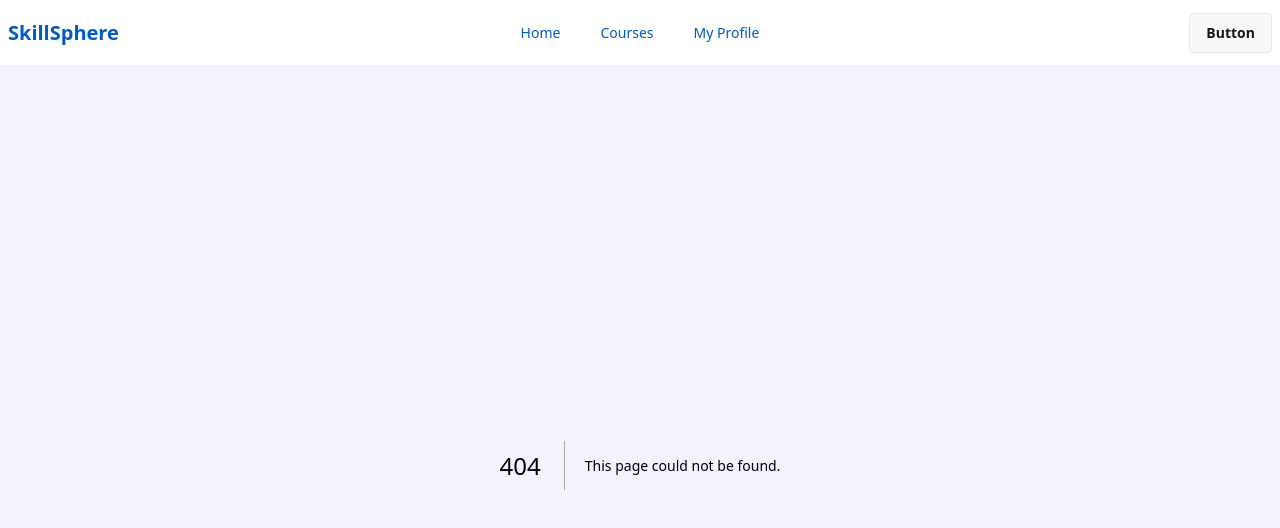
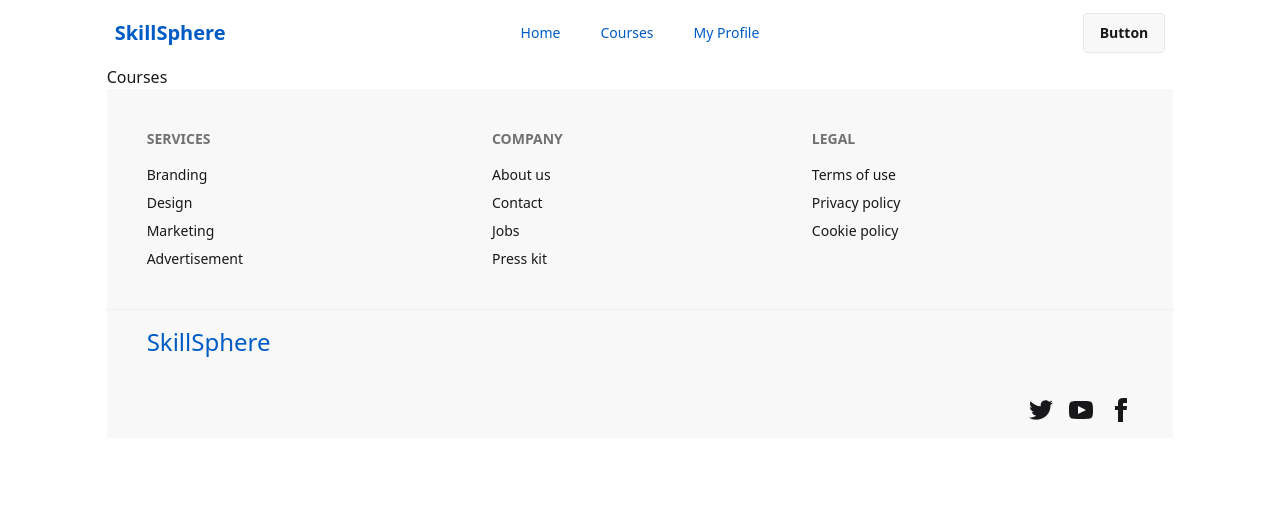
Before and after one commit to naimurrahmanniloy/skillsphere, a Next.js app: page /courses in a window 1280 px wide. Before the commit this address had no page. Shown: the top 528 px of the page. Built offline with nearby package versions, Linux system fonts and the light colour scheme.

Commit message:
added the footer section

```diff
--- a/package.json
+++ b/package.json
@@ -9,6 +9,7 @@
     "lint": "eslint"
   },
   "dependencies": {
+    "lenis": "^1.3.23",
     "next": "16.2.4",
     "react": "19.2.4",
     "react-dom": "19.2.4"
--- /dev/null
+++ b/src/app/courses/page.jsx
@@ -0,0 +1,11 @@
+import React from "react";
+
+const Courses = () => {
+  return (
+    <div>
+      <h1>Courses</h1>
+    </div>
+  );
+};
+
+export default Courses;
--- a/src/app/layout.js
+++ b/src/app/layout.js
@@ -1,6 +1,7 @@
 import { Geist, Geist_Mono } from "next/font/google";
 import "./globals.css";
 import Navbar from "@/components/Navbar";
+import Footer from "@/components/Footer";
 
 const geistSans = Geist({
   variable: "--font-geist-sans",
@@ -13,8 +14,7 @@
 });
 
 export const metadata = {
-  title: "Create Next App",
-  description: "Generated by create next app",
+  title: "Skillsphere",
 };
 
 export default function RootLayout({ children }) {
@@ -24,9 +24,10 @@
       lang="en"
       className={`${geistSans.variable} ${geistMono.variable} h-full antialiased`}
     >
-      <body className="min-h-full flex flex-col ">
+      <body className="min-h-full flex flex-col w-10/12 mx-auto ">
         <Navbar />
-        <main className="bg-[#F2F3FC]">{children}</main>
+        {children}
+        <Footer />
       </body>
     </html>
   );
--- /dev/null
+++ b/src/app/myprofile/page.jsx
@@ -0,0 +1,11 @@
+import React from "react";
+
+const MyProfile = () => {
+  return (
+    <div>
+      <h1>My Profile</h1>
+    </div>
+  );
+};
+
+export default MyProfile;
--- /dev/null
+++ b/src/components/Footer.jsx
@@ -0,0 +1,74 @@
+import React from "react";
+
+const Footer = () => {
+  return (
+    <div>
+      <footer className="footer sm:footer-horizontal bg-base-200 text-base-content p-10">
+        <nav>
+          <h6 className="footer-title">Services</h6>
+          <a className="link link-hover">Branding</a>
+          <a className="link link-hover">Design</a>
+          <a className="link link-hover">Marketing</a>
+          <a className="link link-hover">Advertisement</a>
+        </nav>
+        <nav>
+          <h6 className="footer-title">Company</h6>
+          <a className="link link-hover">About us</a>
+          <a className="link link-hover">Contact</a>
+          <a className="link link-hover">Jobs</a>
+          <a className="link link-hover">Press kit</a>
+        </nav>
+        <nav>
+          <h6 className="footer-title">Legal</h6>
+          <a className="link link-hover">Terms of use</a>
+          <a className="link link-hover">Privacy policy</a>
+          <a className="link link-hover">Cookie policy</a>
+        </nav>
+      </footer>
+      <footer className="footer bg-base-200 text-base-content border-base-300 border-t px-10 py-4">
+        <aside className="grid-flow-col items-center">
+          <p className="text-2xl text-[#005BC5]">SkillSphere</p>
+        </aside>
+        <nav className="md:place-self-center md:justify-self-end">
+          <div className="grid grid-flow-col gap-4">
+            <a>
+              <svg
+                xmlns="http://www.w3.org/2000/svg"
+                width="24"
+                height="24"
+                viewBox="0 0 24 24"
+                className="fill-current"
+              >
+                <path d="M24 4.557c-.883.392-1.832.656-2.828.775 1.017-.609 1.798-1.574 2.165-2.724-.951.564-2.005.974-3.127 1.195-.897-.957-2.178-1.555-3.594-1.555-3.179 0-5.515 2.966-4.797 6.045-4.091-.205-7.719-2.165-10.148-5.144-1.29 2.213-.669 5.108 1.523 6.574-.806-.026-1.566-.247-2.229-.616-.054 2.281 1.581 4.415 3.949 4.89-.693.188-1.452.232-2.224.084.626 1.956 2.444 3.379 4.6 3.419-2.07 1.623-4.678 2.348-7.29 2.04 2.179 1.397 4.768 2.212 7.548 2.212 9.142 0 14.307-7.721 13.995-14.646.962-.695 1.797-1.562 2.457-2.549z"></path>
+              </svg>
+            </a>
+            <a>
+              <svg
+                xmlns="http://www.w3.org/2000/svg"
+                width="24"
+                height="24"
+                viewBox="0 0 24 24"
+                className="fill-current"
+              >
+                <path d="M19.615 3.184c-3.604-.246-11.631-.245-15.23 0-3.897.266-4.356 2.62-4.385 8.816.029 6.185.484 8.549 4.385 8.816 3.6.245 11.626.246 15.23 0 3.897-.266 4.356-2.62 4.385-8.816-.029-6.185-.484-8.549-4.385-8.816zm-10.615 12.816v-8l8 3.993-8 4.007z"></path>
+              </svg>
+            </a>
+            <a>
+              <svg
+                xmlns="http://www.w3.org/2000/svg"
+                width="24"
+                height="24"
+                viewBox="0 0 24 24"
+                className="fill-current"
+              >
+                <path d="M9 8h-3v4h3v12h5v-12h3.642l.358-4h-4v-1.667c0-.955.192-1.333 1.115-1.333h2.885v-5h-3.808c-3.596 0-5.192 1.583-5.192 4.615v3.385z"></path>
+              </svg>
+            </a>
+          </div>
+        </nav>
+      </footer>
+    </div>
+  );
+};
+
+export default Footer;
--- a/src/components/Navbar.jsx
+++ b/src/components/Navbar.jsx
@@ -16,7 +16,7 @@
     </div>
   );
   return (
-    <div className="container mx-auto">
+    <div>
       <div className="navbar ">
         <div className="navbar-start">
           <div className="dropdown">
```
Also changed, not shown: 1 other file (tests, documents, lock files or other folders).
